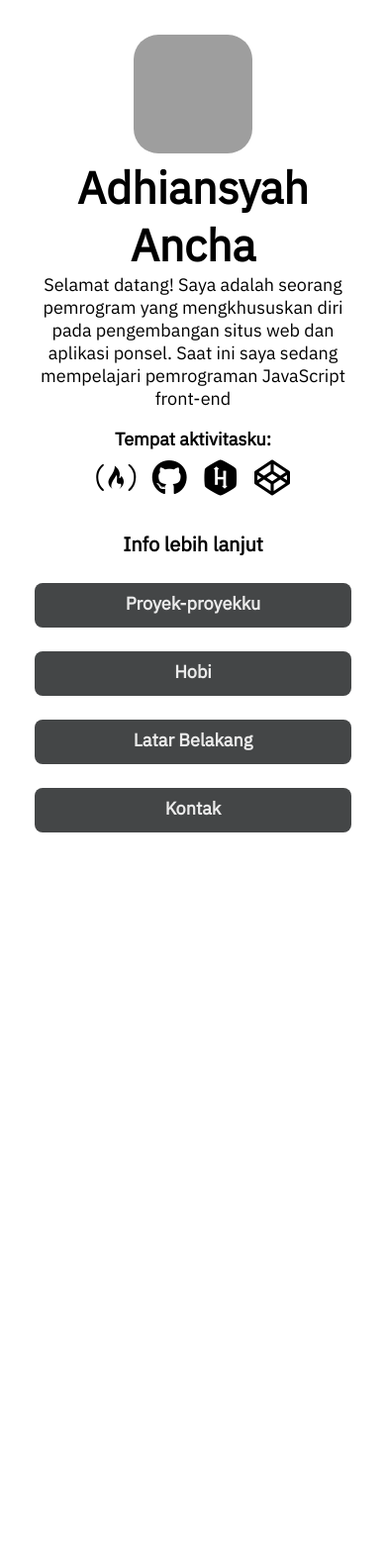
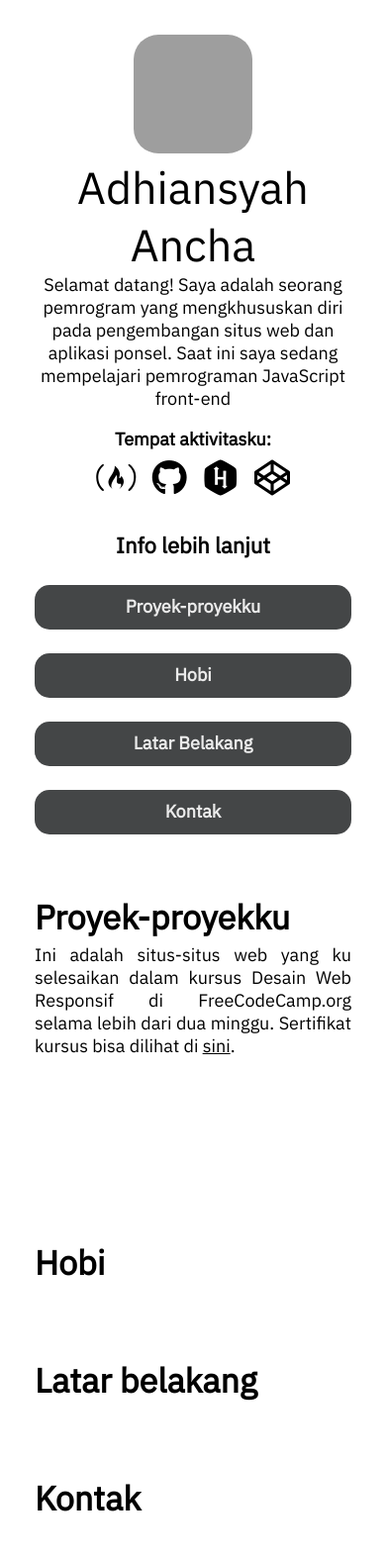
Before and after one commit to adhiansyahancha/adhiansyahancha.github.io, a plain HTML site: page index.html in a window 390 px wide. Shown: the whole page at 99% size. Before the commit the page ends 867 px from the top, so only its background shows below. Drawn offline with Linux system fonts and the light colour scheme; grey boxes are pictures that could not be loaded.

Commit message:
Menambah empat section

```diff
--- a/all.css
+++ b/all.css
@@ -18,6 +18,10 @@
     background-color: white;
     font-family: 'IBM Plex Sans', Helvetica, sans-serif;
 }
+section {
+    padding: 50px;
+    text-align: justify;
+}
 /*  --------------------------------------- */
 
 
@@ -27,10 +31,10 @@
     background-color: var(--grey-color);
     color: var(--white-color);
     text-align: center;
-    padding: 9px;
+    padding: 10px;
     width: 100%;
     height: 45px;
-    border-radius: 8px;
+    border-radius: 15px;
     text-decoration: none;
     font-weight: 700;
     overflow: hidden;
@@ -49,6 +53,11 @@
 .smooth-transition {
     transition-duration: 250ms;
 	transition-timing-function: cubic-bezier(.19,1,.22,1);
+}
+.header-1 {
+    font-size: 34px;
+    font-weight: bold;
+    margin-bottom: 5px;
 }
 /*  --------------------------------------- */
 
@@ -100,14 +109,15 @@
 #welcome--rc {
     width: 100%;
 }
-#fc--more-info {
-    font-size: 20px;
+#rc--more-info {
+    font-size: 22px;
+    font-weight: bold;
     text-align: center;
 }
-#fc--linktr {
+#rc--linktr {
     margin: 14px 0;
 }
-#fc--linktr li {
+#rc--linktr li {
     list-style: none;
     padding: 12px 35px;
     display: flex;
@@ -117,7 +127,11 @@
 /*  --------------------------------------- */
 
 @media only screen and (max-width: 570px) {
+    section {
+        padding: 35px;
+    }
     #welcome {
+        height: unset;
         display: flex;
         flex-direction: column;
     }
@@ -128,3 +142,9 @@
         text-align: center;
     }
 }
+
+@media (prefers-reduced-motion: no-preference) {
+    * {
+        scroll-behavior: smooth;
+    }
+}
--- a/index.html
+++ b/index.html
@@ -11,7 +11,7 @@
         <header id="welcome">
             <div id="welcome--lc">
                 <img id="lc--profile-picture" src="https://www.gravatar.com/avatar/9347839ba8ab254751beb03baab5a1d8?s=250" />
-                <h1 id="lc--name">Adhiansyah Ancha</h1>
+                <p id="lc--name">Adhiansyah Ancha</p>
                 <p id="lc--intro">Selamat datang! Saya adalah seorang pemrogram yang mengkhususkan diri pada pengembangan situs web dan aplikasi ponsel. Saat ini saya sedang mempelajari pemrograman JavaScript front-end</p>
                 <div id="lc--dev-icons">
                     <p>Tempat aktivitasku:</p>
@@ -31,15 +31,54 @@
             </div>
             <div class="divider"></div>
             <div id="welcome--rc">
-                <h1 id="fc--more-info">Info lebih lanjut</h1>
-                <ul id="fc--linktr">
-                    <li><a class="button-appearance" href="#">Proyek-proyekku</a></li>
+                <p id="rc--more-info">Info lebih lanjut</p>
+                <ul id="rc--linktr">
+                    <li><a class="button-appearance" href="#projects">Proyek-proyekku</a></li>
                     <li><a class="button-appearance" href="#">Hobi</a></li>
                     <li><a class="button-appearance" href="#">Latar Belakang</a></li>
                     <li><a class="button-appearance" href="#">Kontak</a></li>
                 </ul>
             </div>
         </header>
-
+        <section id="projects">
+            <h1 class="header-1">Proyek-proyekku</h1>
+            <p>Ini adalah situs-situs web yang ku selesaikan dalam kursus Desain Web Responsif di FreeCodeCamp.org selama lebih dari dua minggu. Sertifikat kursus bisa dilihat di <a href="https://www.freecodecamp.org/certification/adhiansyahancha/responsive-web-design">sini</a>.</p>
+            <div id="projects-fccweb">
+                <div>
+                    <img>
+                    <p></p>
+                    <a></a>
+                </div>
+                <div>
+                    <img>
+                    <p></p>
+                    <a></a>
+                </div>
+                <div>
+                    <img>
+                    <p></p>
+                    <a></a>
+                </div>
+                <div>
+                    <img>
+                    <p></p>
+                    <a></a>
+                </div>
+                <div>
+                    <img>
+                    <p></p>
+                    <a></a>
+                </div>
+            </div>
+        </section>
+        <section id="hobby">
+            <h1 class="header-1">Hobi</h1>
+        </section>
+        <section id="background">
+            <h1 class="header-1">Latar belakang</h1>
+        </section>
+        <section id="contact">
+            <h1 class="header-1">Kontak</h1>
+        </section>
     </body>
 </html>
```
